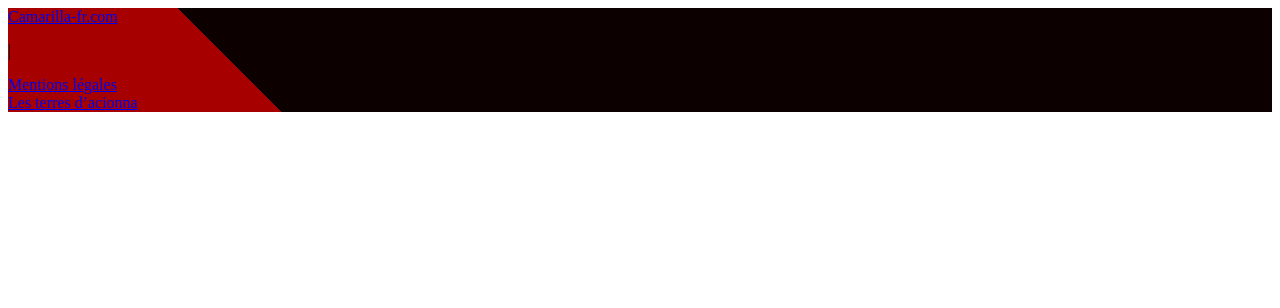
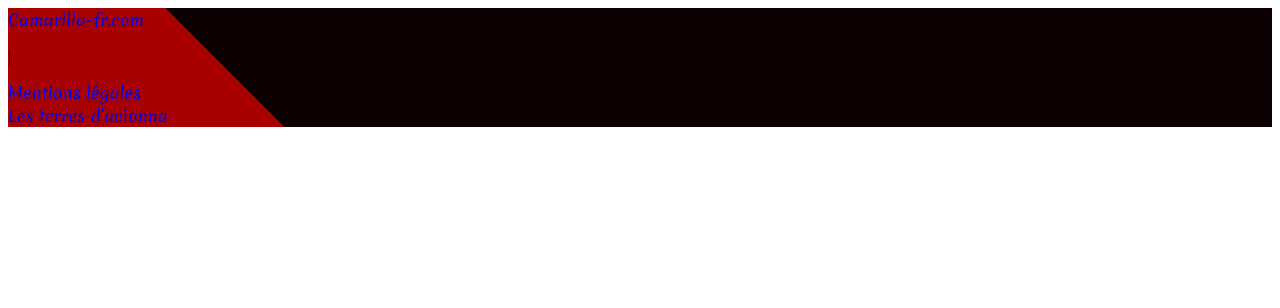
Before and after one commit to baloolc/camarilla, a Symfony app: template templates/base.html.twig in a window 1280 px wide. Shown: the top 308 px of the page. Run offline with Twig, Linux system fonts and the light colour scheme; the template is opened without the code that fills it, so the values that code supplies are empty; style sheets or scripts are compiled from the project's sources; some libraries are stand-ins or nearby versions.

Commit message:
photo welcome ok + variable font home

```diff
--- a/assets/styles/footer.scss
+++ b/assets/styles/footer.scss
@@ -1,3 +1,5 @@
+@import "variable.scss";
+
 .grad {
     background: #0c0000;
     background: linear-gradient(
@@ -8,3 +10,8 @@
         #0c0000 40%
     ),
 }
+
+.footerLink {
+    text-decoration: none;
+    font-family: $font-family-title;
+}
--- a/assets/styles/navbar.scss
+++ b/assets/styles/navbar.scss
@@ -1,5 +1,7 @@
-.navbar-nav .nav-link {
+.navbar-nav .nav-item {
     color: $light;
+    font-family: $font-family-title;
+    text-decoration: none;
     &::after {
         content   : "";
         width     : 0%;
--- a/assets/styles/variable.scss
+++ b/assets/styles/variable.scss
@@ -1,3 +1,11 @@
+@import url('https://fonts.googleapis.com/css2?family=Tangerine:wght@400;700&display=swap');
+@import url('https://fonts.googleapis.com/css2?family=Merienda:wght@400;700&display=swap');
+
 $primary: #A60000;
 $dark:#0c0000;
 $light:#f1f1f1;
+
+$font-size-welcome:8rem;
+
+$font-family-welcome:'Tangerine';
+$font-family-title: 'Merienda';
--- a/templates/component/_footer.html.twig
+++ b/templates/component/_footer.html.twig
@@ -3,7 +3,7 @@
 {% endblock %}
 
 <div class="grad d-flex justify-content-between align-items-center">
-  <div class="">
+  <div>
     <a class="mx-3" href="https://www.facebook.com/groups/628145583989472"
       ><i class="bi bi-facebook fs-3 text-light"></i
     ></a>
@@ -11,12 +11,12 @@
   </div>
   <div class="d-flex flex-column align-items-center my-2">
     <div class="d-flex justify-content-center align-items-center">
-      <a class="text-light fs-6" href="https://camarilla.fr/forum/">Camarilla-fr.com</a>
+      <a class="footerLink text-light fs-6" href="https://camarilla.fr/forum/">Camarilla-fr.com</a>
       <p class="mx-2 mb-0 text-light fs-6">|</p>
-      <a class="text-light fs-6" href="#">Mentions légales</a>
+      <a class="footerLink text-light fs-6" href="#">Mentions légales</a>
     </div>
     <div>
-      <a class="text-light fs-6" href="/">Les terres d’acionna</a>
+      <a class="footerLink text-light fs-6" href="/">Les terres d’acionna</a>
     </div>
   </div>
   <div class="me-3">
--- a/webpack.config.js
+++ b/webpack.config.js
@@ -34,6 +34,7 @@ Encore
      */
     .addEntry('app', './assets/app.js')
     .addStyleEntry('footer', './assets/styles/footer.scss')
+    .addStyleEntry('home', './assets/styles/home.scss')
 
     // enables the Symfony UX Stimulus bridge (used in assets/bootstrap.js)
     .enableStimulusBridge('./assets/controllers.json')
```
Also changed, not shown: assets/styles/home.scss (added, +16 -0 lines), templates/home/index.html.twig (+15 -6 lines), assets/images/home.jpg (added).
